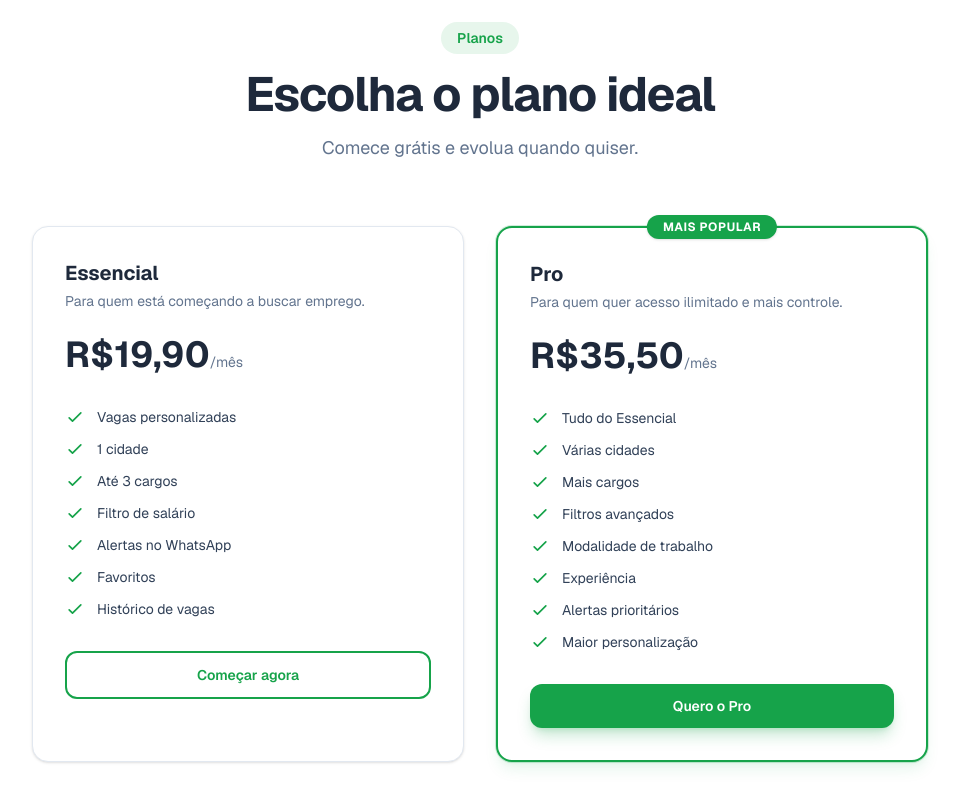
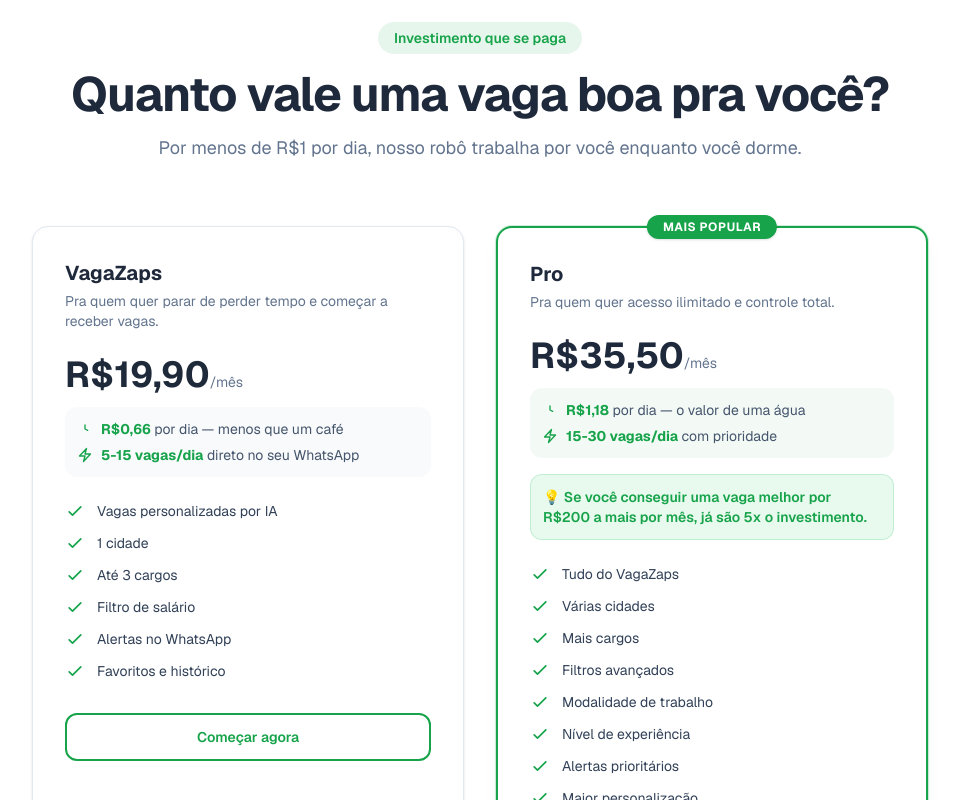
Before and after one commit to Marcoszcoder/vagazaps, a Next.js app: page / in a window 1280 px wide. Shown: the part 4780-5580 px from the top of the page, without its empty margins (160-1120 px from the left). Built offline with nearby package versions, Linux system fonts and the light colour scheme.

Commit message:
feat: new pricing copy with daily cost, salary comparison, desire copy

```diff
--- a/src/components/landing/HowItWorks.tsx
+++ b/src/components/landing/HowItWorks.tsx
@@ -88,7 +88,7 @@
 
         <div className="mt-12 text-center">
           <Link
-            href="/cadastro"
+            href="#planos"
             className="inline-flex items-center gap-2 rounded-full bg-gradient-to-r from-[#22c55e] to-[#4ade80] px-6 py-2.5 text-sm font-semibold text-white shadow-md transition-all hover:shadow-lg hover:shadow-[#22c55e]/30"
           >
             Começar agora
--- a/src/components/landing/PricingSection.tsx
+++ b/src/components/landing/PricingSection.tsx
@@ -1,77 +1,69 @@
 import Link from 'next/link'
 
 export default function PricingSection() {
-  const essentialFeatures = [
-    'Vagas personalizadas',
-    '1 cidade',
-    'Até 3 cargos',
-    'Filtro de salário',
-    'Alertas no WhatsApp',
-    'Favoritos',
-    'Histórico de vagas',
-  ]
-
-  const proFeatures = [
-    'Tudo do Essencial',
-    'Várias cidades',
-    'Mais cargos',
-    'Filtros avançados',
-    'Modalidade de trabalho',
-    'Experiência',
-    'Alertas prioritários',
-    'Maior personalização',
-  ]
-
   return (
     <section id="planos" className="bg-white py-24">
       <div className="mx-auto max-w-7xl px-4 sm:px-6 lg:px-8">
         <div className="text-center">
           <span className="inline-block rounded-full bg-[#16a34a]/10 px-4 py-1.5 text-sm font-semibold text-[#16a34a]">
-            Planos
+            Investimento que se paga
           </span>
           <h2 className="mt-4 text-3xl font-bold tracking-tight text-[#1e293b] sm:text-4xl lg:text-5xl">
-            Escolha o plano ideal
+            Quanto vale uma vaga boa pra você?
           </h2>
           <p className="mx-auto mt-4 max-w-2xl text-lg text-slate-500">
-            Comece grátis e evolua quando quiser.
+            Por menos de R$1 por dia, nosso robô trabalha por você enquanto você dorme.
           </p>
         </div>
 
         <div className="mx-auto mt-16 grid max-w-4xl gap-8 lg:grid-cols-2">
+          {/* VagaZaps */}
           <div className="relative rounded-2xl border border-slate-200 bg-white p-8 shadow-sm transition-all hover:shadow-md">
             <h3 className="text-xl font-bold text-[#1e293b]">
-              Essencial
+              VagaZaps
             </h3>
             <p className="mt-1 text-sm text-slate-500">
-              Para quem está começando a buscar emprego.
+              Pra quem quer parar de perder tempo e começar a receber vagas.
             </p>
+
             <div className="mt-6">
-              <span className="text-4xl font-bold text-[#1e293b]">R$19,90</span>
+              <span className="text-4xl font-bold text-[#1e293a]">R$19,90</span>
               <span className="text-sm text-slate-500">/mês</span>
             </div>
-            <ul className="mt-8 space-y-3">
-              {essentialFeatures.map((feature) => (
-                <li
-                  key={feature}
-                  className="flex items-center gap-3 text-sm text-slate-700"
-                >
-                  <svg
-                    className="h-5 w-5 flex-shrink-0 text-[#16a34a]"
-                    fill="none"
-                    viewBox="0 0 24 24"
-                    stroke="currentColor"
-                    strokeWidth={2}
-                  >
-                    <path
-                      strokeLinecap="round"
-                      strokeLinejoin="round"
-                      d="M5 13l4 4L19 7"
-                    />
+
+            <div className="mt-3 rounded-xl bg-slate-50 p-3">
+              <div className="flex items-center gap-2 text-sm text-slate-600">
+                <svg className="h-4 w-4 text-[#16a34a]" fill="none" viewBox="0 0 24 24" stroke="currentColor" strokeWidth={2}>
+                  <path strokeLinecap="round" strokeLinejoin="round" d="M12 6v6l4 2" />
+                </svg>
+                <span><strong className="text-[#16a34a]">R$0,66</strong> por dia — menos que um café</span>
+              </div>
+              <div className="mt-1.5 flex items-center gap-2 text-sm text-slate-600">
+                <svg className="h-4 w-4 text-[#16a34a]" fill="none" viewBox="0 0 24 24" stroke="currentColor" strokeWidth={2}>
+                  <path strokeLinecap="round" strokeLinejoin="round" d="M3.75 13.5l10.5-11.25L12 10.5h8.25L9.75 21.75 12 13.5H3.75z" />
+                </svg>
+                <span><strong className="text-[#16a34a]">5-15 vagas/dia</strong> direto no seu WhatsApp</span>
+              </div>
+            </div>
+
+            <ul className="mt-6 space-y-3">
+              {[
+                'Vagas personalizadas por IA',
+                '1 cidade',
+                'Até 3 cargos',
+                'Filtro de salário',
+                'Alertas no WhatsApp',
+                'Favoritos e histórico',
+              ].map((feature) => (
+                <li key={feature} className="flex items-center gap-3 text-sm text-slate-700">
+                  <svg className="h-5 w-5 flex-shrink-0 text-[#16a34a]" fill="none" viewBox="0 0 24 24" stroke="currentColor" strokeWidth={2}>
+                    <path strokeLinecap="round" strokeLinejoin="round" d="M5 13l4 4L19 7" />
                   </svg>
                   {feature}
                 </li>
               ))}
             </ul>
+
             <Link
               href="/cadastro"
               className="mt-8 inline-flex w-full items-center justify-center rounded-xl border-2 border-[#16a34a] px-6 py-3 text-sm font-semibold text-[#16a34a] transition-all hover:bg-[#16a34a] hover:text-white"
@@ -80,6 +72,7 @@
             </Link>
           </div>
 
+          {/* Pro */}
           <div className="relative rounded-2xl border-2 border-[#16a34a] bg-white p-8 shadow-lg shadow-[#16a34a]/10 ring-1 ring-[#16a34a]/20">
             <div className="absolute -top-3.5 left-1/2 -translate-x-1/2">
               <span className="inline-block rounded-full bg-[#16a34a] px-4 py-1 text-xs font-bold uppercase tracking-wider text-white shadow-sm">
@@ -90,35 +83,55 @@
               Pro
             </h3>
             <p className="mt-1 text-sm text-slate-500">
-              Para quem quer acesso ilimitado e mais controle.
+              Pra quem quer acesso ilimitado e controle total.
             </p>
+
             <div className="mt-6">
               <span className="text-4xl font-bold text-[#1e293b]">R$35,50</span>
               <span className="text-sm text-slate-500">/mês</span>
             </div>
-            <ul className="mt-8 space-y-3">
-              {proFeatures.map((feature) => (
-                <li
-                  key={feature}
-                  className="flex items-center gap-3 text-sm text-slate-700"
-                >
-                  <svg
-                    className="h-5 w-5 flex-shrink-0 text-[#16a34a]"
-                    fill="none"
-                    viewBox="0 0 24 24"
-                    stroke="currentColor"
-                    strokeWidth={2}
-                  >
-                    <path
-                      strokeLinecap="round"
-                      strokeLinejoin="round"
-                      d="M5 13l4 4L19 7"
-                    />
+
+            <div className="mt-3 rounded-xl bg-[#16a34a]/5 p-3">
+              <div className="flex items-center gap-2 text-sm text-slate-600">
+                <svg className="h-4 w-4 text-[#16a34a]" fill="none" viewBox="0 0 24 24" stroke="currentColor" strokeWidth={2}>
+                  <path strokeLinecap="round" strokeLinejoin="round" d="M12 6v6l4 2" />
+                </svg>
+                <span><strong className="text-[#16a34a]">R$1,18</strong> por dia — o valor de uma água</span>
+              </div>
+              <div className="mt-1.5 flex items-center gap-2 text-sm text-slate-600">
+                <svg className="h-4 w-4 text-[#16a34a]" fill="none" viewBox="0 0 24 24" stroke="currentColor" strokeWidth={2}>
+                  <path strokeLinecap="round" strokeLinejoin="round" d="M3.75 13.5l10.5-11.25L12 10.5h8.25L9.75 21.75 12 13.5H3.75z" />
+                </svg>
+                <span><strong className="text-[#16a34a]">15-30 vagas/dia</strong> com prioridade</span>
+              </div>
+            </div>
+
+            <div className="mt-4 rounded-xl bg-[#22c55e]/10 border border-[#22c55e]/20 p-3">
+              <p className="text-sm font-semibold text-[#16a34a]">
+                💡 Se você conseguir uma vaga melhor por R$200 a mais por mês, já são 5x o investimento.
+              </p>
+            </div>
+
+            <ul className="mt-6 space-y-3">
+              {[
+                'Tudo do VagaZaps',
+                'Várias cidades',
+                'Mais cargos',
+                'Filtros avançados',
+                'Modalidade de trabalho',
+                'Nível de experiência',
+                'Alertas prioritários',
+                'Maior personalização',
+              ].map((feature) => (
+                <li key={feature} className="flex items-center gap-3 text-sm text-slate-700">
+                  <svg className="h-5 w-5 flex-shrink-0 text-[#16a34a]" fill="none" viewBox="0 0 24 24" stroke="currentColor" strokeWidth={2}>
+                    <path strokeLinecap="round" strokeLinejoin="round" d="M5 13l4 4L19 7" />
                   </svg>
                   {feature}
                 </li>
               ))}
             </ul>
+
             <Link
               href="/cadastro"
               className="mt-8 inline-flex w-full items-center justify-center rounded-xl bg-[#16a34a] px-6 py-3 text-sm font-semibold text-white shadow-lg shadow-[#16a34a]/25 transition-all hover:bg-[#15803d] hover:shadow-[#16a34a]/40"
```
